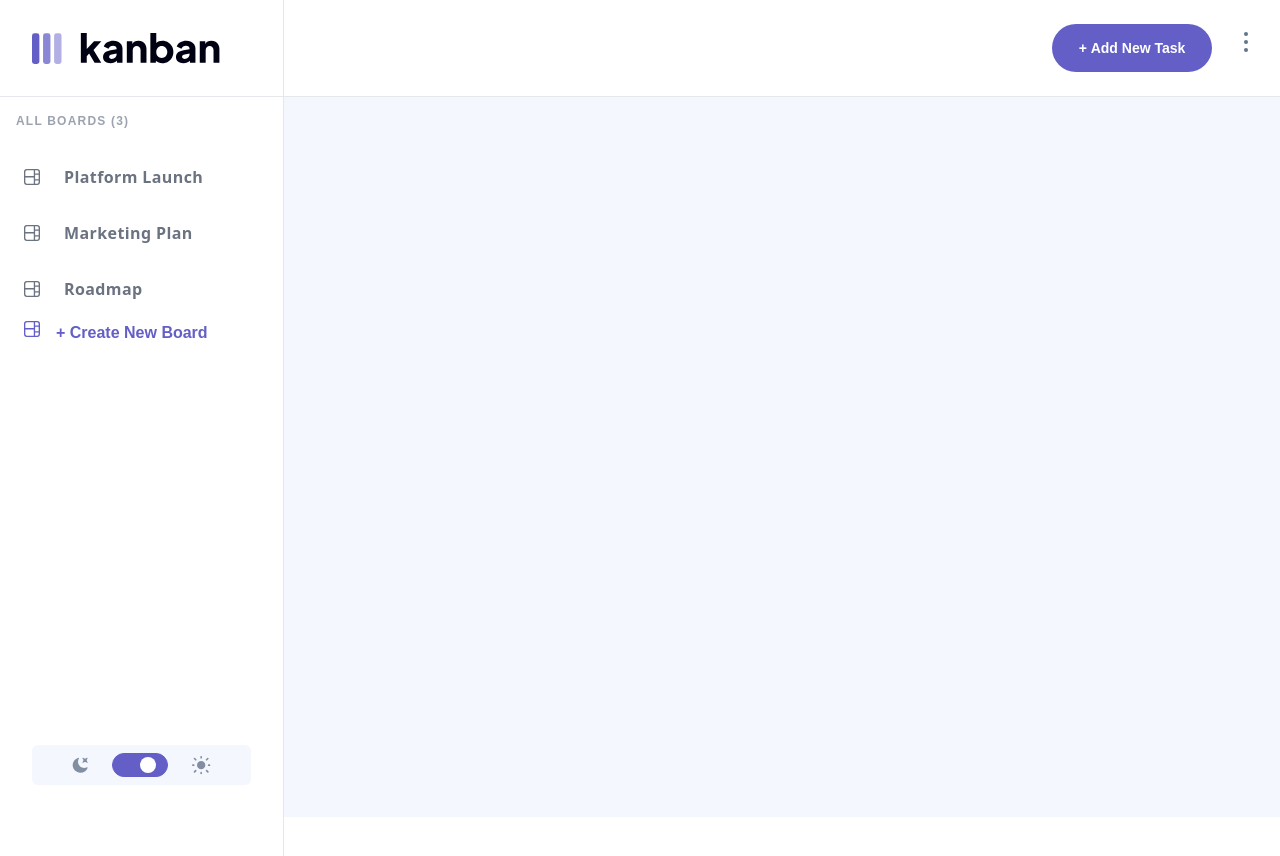
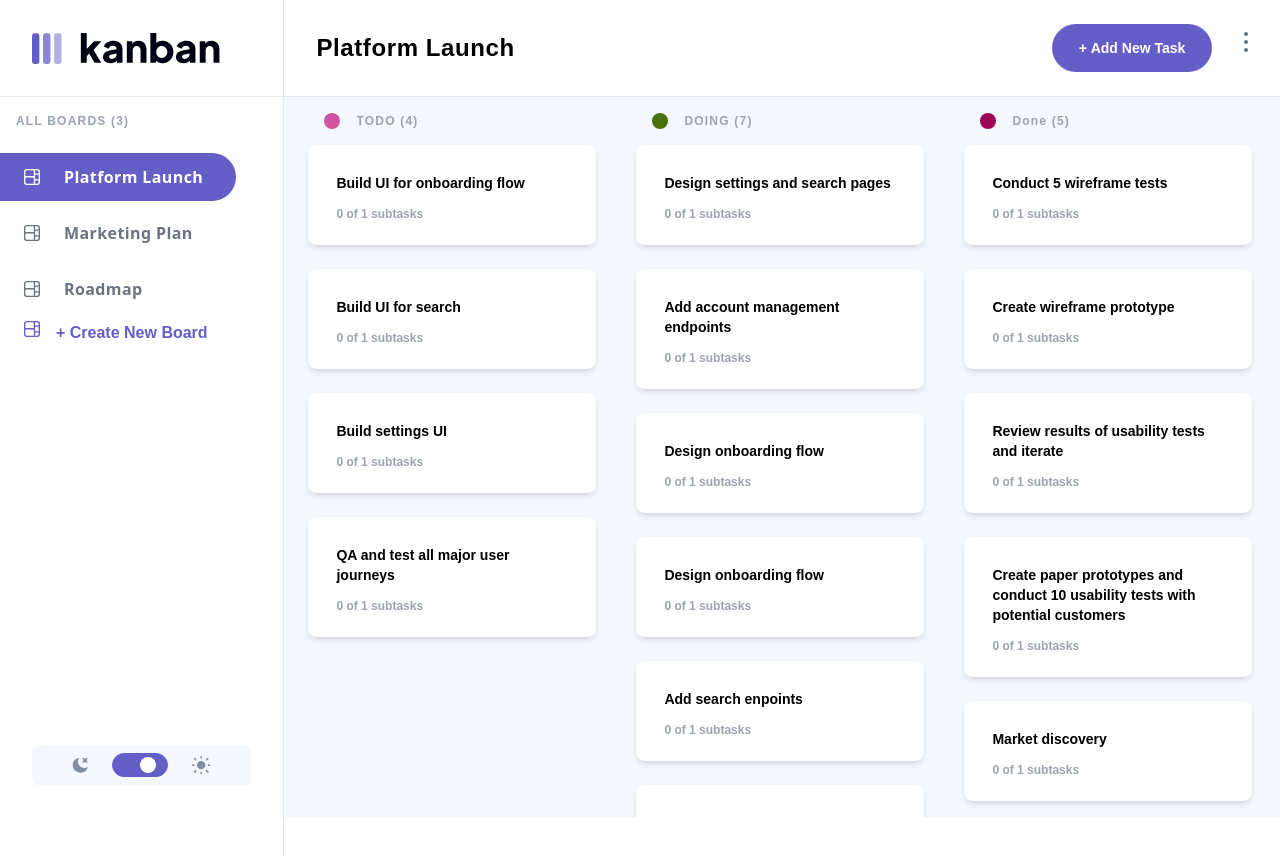
Before and after one commit to Code-Coterie-Team/github-user-search, a React (Vite) app: page / in a window 1280 px wide. Shown: the top 856 px of the page. Built offline with nearby package versions, Linux system fonts and the light colour scheme; a web font is replaced by a local one.

Commit message:
initial boards

```diff
--- /dev/null
+++ b/src/features/initialBoards.js
@@ -0,0 +1,133 @@
+
+export const initialBoards = [
+    {
+      "Name": "Platform Launch",
+      "columns": [
+        {
+          "name": "TODO",
+          "tasks": [
+            {
+              "title": "Build UI for onboarding flow",
+              "description": "No description",
+              "subtasks": ["welcome page"]
+            },
+            {
+              "title": "Build UI for search",
+              "description": "",
+              "subtasks": ["search page"]
+            },
+            {
+              "title": "Build settings UI",
+              "description": "",
+              "subtasks": ["account page"]
+            },
+            {
+              "title": "QA and test all major user journeys",
+              "description": "Once we feel version one is ready, we need to rigorously test it both internally and externally to identify any major gap",
+              "subtasks": [[]]
+            }
+          ]
+        },
+        {
+          "name": "DOING",
+          "tasks": [
+            {
+              "title": "Design settings and search pages",
+              "description": "",
+              "subtasks": ["setting account page"]
+            },
+            {
+              "title": "Add account management endpoints",
+              "description": "",
+              "subtasks": ["update payment method"]
+            },
+            {
+              "title": "Design onboarding flow",
+              "description": "",
+              "subtasks": ["sign in page"]
+            },
+            {
+              "title": "Design onboarding flow",
+              "description": "",
+              "subtasks": ["welcome page"]
+            },
+            {
+              "title": "Add search enpoints",
+              "description": "",
+              "subtasks": ["add "]
+            },
+            {
+              "title": "Add authentication endpoints",
+              "description": "",
+              "subtasks": [[]]
+            },
+            {
+              "title": "Research pricing points of various competitors and trial different business models",
+              "description": "We know what we're planning to build for version one. Now we need to finalise the first pricing model we'll use. Keep iterating the subtasks until we have a coherent proposition.",
+              "subtasks": [[]]
+            }
+          ]
+        },
+        {
+          "name": "Done",
+          "tasks": [
+            {
+              "title": "Conduct 5 wireframe tests",
+              "description": "Ensure the layout continues to make sense and we have strong buy-in from potential users.  Subtasks (1 of 1)",
+              "subtasks": [[]]
+            },
+            {
+              "title": "Create wireframe prototype",
+              "description": "Create a greyscale clickable wireframe prototype to test our asssumptions so far.",
+              "subtasks": [[]]
+            },
+            {
+              "title": "Review results of usability tests and iterate",
+              "description": "Keep iterating through the subtasks until we're clear on the core concepts for the app.",
+              "subtasks": ["conduct 5 usibility"]
+            },
+            {
+              "title": "Create paper prototypes and conduct 10 usability tests with potential customers",
+              "description": "",
+              "subtasks": ["create paper"]
+            },
+            {
+              "title": "Market discovery",
+              "description": "",
+              "subtasks": ["iterview"]
+            }
+          ]
+        }
+      ]
+    },
+    {
+      "Name": "Marketing Plan",
+      "columns": [
+        {
+          "name": "TODO",
+          "tasks": []
+        },
+        {
+          "name": "Doing",
+          "tasks": []
+        }
+      ]
+    },
+    {
+      "Name": "Roadmap",
+      "columns": [
+        {
+          "name": "NOW",
+          "tasks": []
+        },
+        {
+          "name": "NEXT",
+          "tasks": []
+        },
+        {
+          "name": "LATER",
+          "tasks": []
+        }
+      ]
+    }
+  ];
--- a/src/features/savedataSlice.js
+++ b/src/features/savedataSlice.js
@@ -1,174 +1,11 @@
 import { createSlice} from "@reduxjs/toolkit";
+import { initialBoards } from "./initialBoards";
 
 
 const saveBoardSlice=createSlice({
     name:'boardsave',
     initialState:{
-
-        boardsave:[
-            {
-              "Name": "Platform Launch",
-              "columns": [
-                {
-                  "name": "TODO",
-                  "tasks": [
-                    {
-                      "title": "Build UI for onboarding flow",
-                      "description": "No description",
-                      "subtasks": [
-                        "welcome page"
-                      ]
-                    },
-                    {
-                      "title": "Build UI for search",
-                      "description": "",
-                      "subtasks": [
-                        "search page"
-                      ]
-                    },
-                    {
-                      "title": "Build settings UI",
-                      "description": "",
-                      "subtasks": [
-                        "account page"
-                      ]
-                    },
-                    {
-                      "title": "QA and test all major user journeys",
-                      "description": "Once we feel version one is ready, we need to rigorously test it both internally and externally to identify any major gap",
-                      "subtasks": [
-                        []
-                      ]
-                    }
-                  ]
-                },
-                {
-                  "name": "DOING",
-                  "tasks": [
-                    {
-                      "title": "Design settings and search pages",
-                      "description": "",
-                      "subtasks": [
-                        "setting account page"
-                      ]
-                    },
-                    {
-                      "title": "Add account management endpoints",
-                      "description": "",
-                      "subtasks": [
-                        "update payment method"
-                      ]
-                    },
-                    {
-                      "title": "Design onboarding flow",
-                      "description": "",
-                      "subtasks": [
-                        "sign in page"
-                      ]
-                    },
-                    {
-                      "title": "Design onboarding flow",
-                      "description": "",
-                      "subtasks": [
-                        "welcome page"
-                      ]
-                    },
-                    {
-                      "title": "Add search enpoints",
-                      "description": "",
-                      "subtasks": [
-                        "add "
-                      ]
-                    },
-                    {
-                      "title": "Add authentication endpoints",
-                      "description": "",
-                      "subtasks": [
-                        []
-                      ]
-                    },
-                    {
-                      "title": "Research pricing points of various competitors and trial different business models",
-                      "description": "We know what we're planning to build for version one. Now we need to finalise the first pricing model we'll use. Keep iterating the subtasks until we have a coherent proposition.",
-                      "subtasks": [
-                        []
-                      ]
-                    }
-                  ]
-                },
-                {
-                  "name": "Done",
-                  "tasks": [
-                    {
-                      "title": "Conduct 5 wireframe tests",
-                      "description": "Ensure the layout continues to make sense and we have strong buy-in from potential users.  Subtasks (1 of 1)",
-                      "subtasks": [
-                        []
-                      ]
-                    },
-                    {
-                      "title": "Create wireframe prototype",
-                      "description": "Create a greyscale clickable wireframe prototype to test our asssumptions so far.",
-                      "subtasks": [
-                        []
-                      ]
-                    },
-                    {
-                      "title": "Review results of usability tests and iterate",
-                      "description": "Keep iterating through the subtasks until we're clear on the core concepts for the app.",
-                      "subtasks": [
-                        "conduct 5 usibility"
-                      ]
-                    },
-                    {
-                      "title": "Create paper prototypes and conduct 10 usability tests with potential customers",
-                      "description": "",
-                      "subtasks": [
-                        "create paper"
-                      ]
-                    },
-                    {
-                      "title": "Market discovery",
-                      "description": "",
-                      "subtasks": [
-                        "iterview"
-                      ]
-                    }
-                  ]
-                }
-              ]
-            },
-            {
-              "Name": "Marketing Plan",
-              "columns": [
-                {
-                  "name": "TODO",
-                  "tasks": []
-                },
-                {
-                  "name": "Doing",
-                  "tasks": []
-                }
-              ]
-            },
-            {
-              "Name": "Roadmap",
-              "columns": [
-                {
-                  "name": "NOW",
-                  "tasks": []
-                },
-                {
-                  "name": "NEXT",
-                  "tasks": []
-                },
-                {
-                  "name": "LATER",
-                  "tasks": []
-                }
-              ]
-            }
-          ]
+       boardsave:initialBoards,
 
     },
     reducers:{
--- a/src/features/selectboardSlice.js
+++ b/src/features/selectboardSlice.js
@@ -1,9 +1,10 @@
 import {createSlice} from '@reduxjs/toolkit';
 import { useSelector } from 'react-redux';
+import { initialBoards } from './initialBoards';
 
 
 const initialState = {
-   selectBoard:{}
+   selectBoard:initialBoards[0]
 };
 const boardSlice=createSlice({
     name:'board',
```
